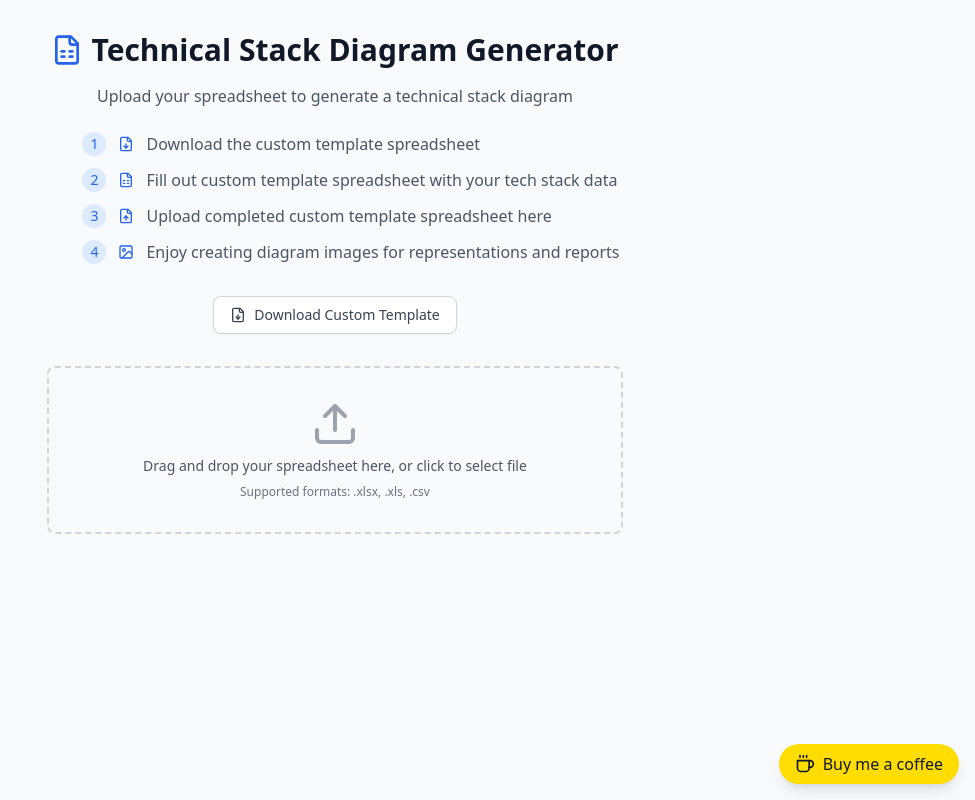
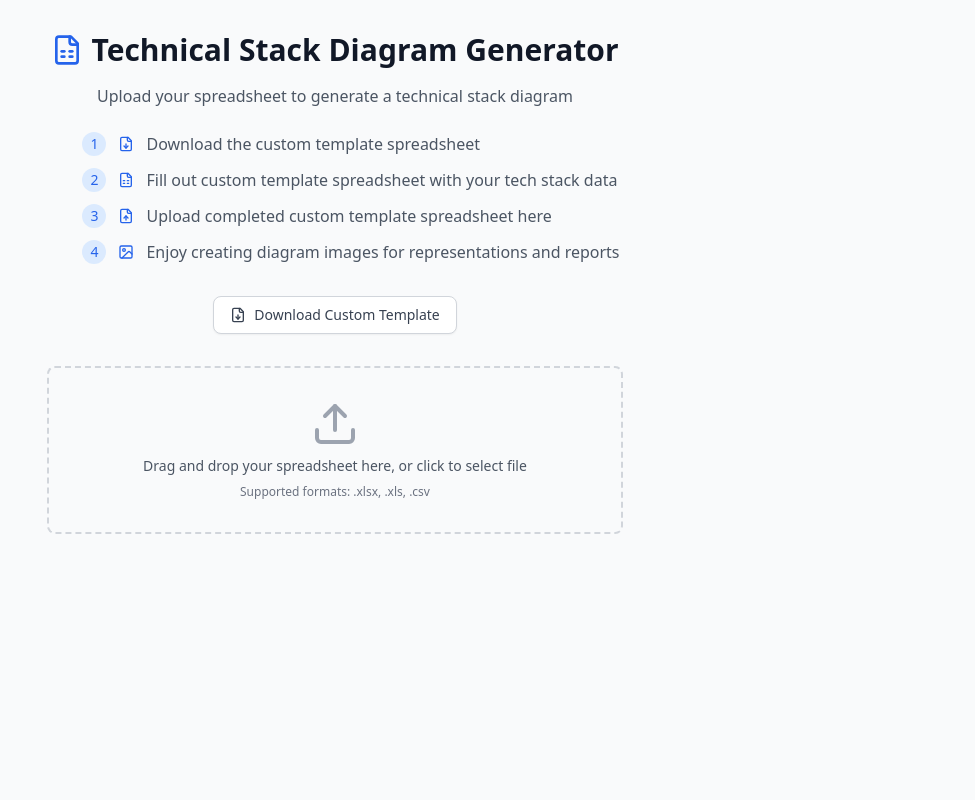
Before and after one commit to llmcd/TechStack-DiagramGenerator, a React (Vite) app: page / in a window 1280 px wide. Shown: the whole page, without its empty margins (305-1280 px from the left). Built offline with nearby package versions, Linux system fonts and the light colour scheme.

Commit message:
Add files via upload

```diff
--- a/src/App.tsx
+++ b/src/App.tsx
@@ -3,7 +3,6 @@ import { FileUpload } from './components/FileUpload';
 import { TechStackDiagram } from './components/TechStackDiagram';
 import { ExportButton } from './components/ExportButton';
 import { CaptureButton } from './components/CaptureButton';
-import { BuyMeCoffeeButton } from './components/support/BuyMeCoffeeButton';
 import { InstructionsContainer } from './components/instructions/InstructionsContainer';
 import { parseSpreadsheet } from './utils/spreadsheetParser';
 import { TechStackData } from './types';
@@ -58,8 +57,6 @@ export default function App() {
           </div>
         )}
       </div>
-
-      <BuyMeCoffeeButton username="mcdlmac" />
     </div>
   );
 }
```
